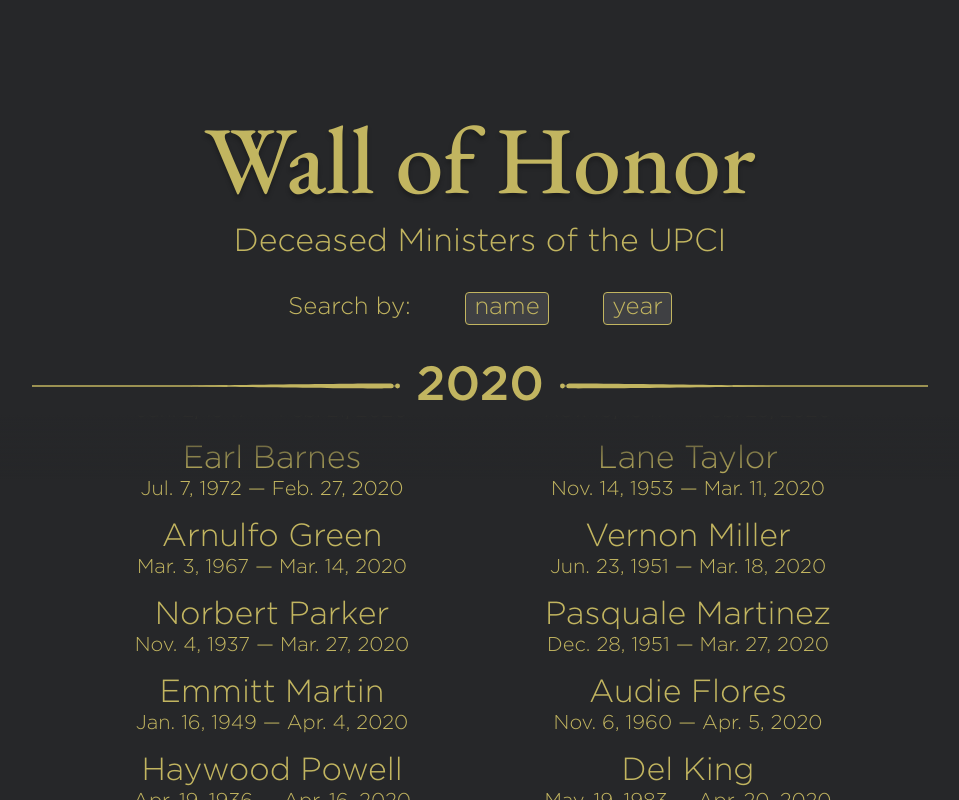
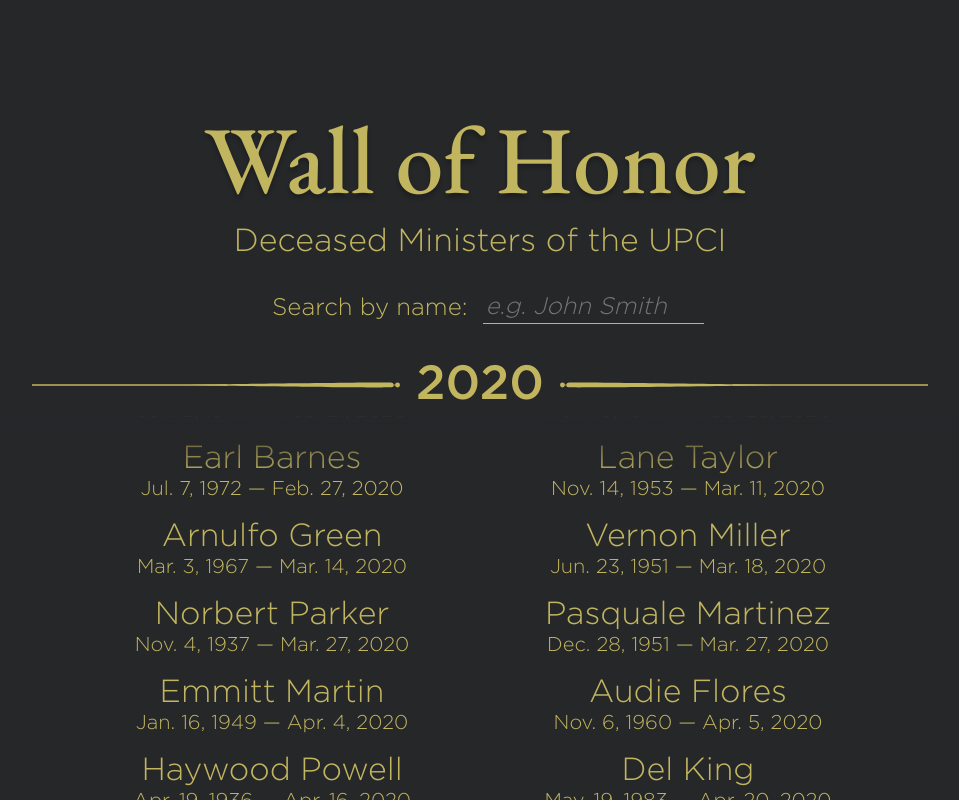
Before and after one commit to jdbernard/upci-wall-of-honor, a Vue app in the folder webapp/: page /deceased-ministers in a window 1280 px wide. Both pictures are taken after a click on the button "name". Shown: the part 232-1032 px from the top of the page, without its empty margins (160-1119 px from the left). Built offline with nearby package versions, Linux system fonts and the light colour scheme.

Commit message:
Start adding search functionality to the deceased ministers page.

```diff
--- a/webapp/package.json
+++ b/webapp/package.json
@@ -16,9 +16,11 @@
     "url": "https://git.jdb-labs.com/jdb-labs/upci-wall-of-honor.git"
   },
   "dependencies": {
+    "@types/lodash.debounce": "^4.0.6",
     "axios": "^0.19.2",
     "core-js": "^3.6.4",
     "immutable": "^4.0.0-rc.12",
+    "lodash.debounce": "^4.0.8",
     "moment": "^2.24.0",
     "vue": "^2.6.11",
     "vue-class-component": "^7.2.3",
--- a/webapp/src/components/SearchBar.scss
+++ b/webapp/src/components/SearchBar.scss
@@ -8,13 +8,22 @@
   font-size: $body-font-size-sm;
   font-weight: 300;
   margin: $spacer 0;
-  width: 12rem;
+  width: 14rem;
 
   button {
     padding: 0px 8px 2px 8px;
   }
 
   // Keep text baseline aligned with the button text
-  span { padding-bottom: 2px; }
+  & > span {
+    margin: 0 $spacer-sm;
+    white-space: nowrap;
+  }
+
+  &.main > span { padding-bottom: 2px; }
+
+  input[type=text] {
+    min-width: 0;
+  }
 
 }
--- a/webapp/src/components/SearchBar.ts
+++ b/webapp/src/components/SearchBar.ts
@@ -1,4 +1,5 @@
 import { Component, Emit, Prop, Vue } from 'vue-property-decorator';
+import debounce from 'lodash.debounce';
 
 @Component({})
 export default class SearchBarComponent extends Vue {
@@ -6,7 +7,30 @@
   byName = false;
   byYear = false;
 
-  @Emit() nameFilterChanged(filter: string) {
+  public searchByName() {
+    this.byName = true;
+    this.byYear = false;
+  }
+
+  public searchByYear() {
+    this.byYear = true;
+    this.byName = false;
+  }
+
+  public handleNameUpdate: (evt: KeyboardEvent) => string = debounce(
+    (evt: KeyboardEvent) => {
+      const input: HTMLInputElement = evt?.target as HTMLInputElement;
+      return this.emitFilterChanged(input?.value);
+    },
+    200
+  );
+
+  @Emit() emitFilterChanged(filter: string) {
+    console.log('filter: ', filter);
     return filter;
   }
+
+  @Emit() emitYearSelected(year: number) {
+    return year;
+  }
 }
--- a/webapp/src/components/SearchBar.vue
+++ b/webapp/src/components/SearchBar.vue
@@ -1,15 +1,19 @@
 <template>
   <div class="search" v-if="byName">
     <span>Search by name:</span>
-    <input (change)="nameFilterChanged" placeholder="e.g. John Smith" />
+    <input
+      @keydown="handleNameUpdate"
+      placeholder="e.g. John Smith"
+      type="text"
+    />
   </div>
   <div class="search" v-else-if="byYear">
     TBD
   </div>
-  <div class="search" v-else>
+  <div class="search main" v-else>
     <span>Search by:</span>
-    <button>name</button>
-    <button>year</button>
+    <button @click="searchByName()">name</button>
+    <button @click="searchByYear()">year</button>
   </div>
 </template>
 <script lang="ts" src="./SearchBar.ts"></script>
--- a/webapp/src/styles/ui-common.scss
+++ b/webapp/src/styles/ui-common.scss
@@ -35,14 +35,23 @@
   }
 }
 
-button {
-  border: solid thin $color-fg;
-  background-color: lighten($color-bg, 10%);
-  border-radius: $spacer-xxs;
+input[type=text], button {
   color: $color-fg;
-  cursor: pointer;
   font-family: inherit;
   font-size: inherit;
   font-weight: inherit;
+}
+
+input[type=text] {
+  background-color: $color-bg;
+  border-bottom: solid thin $color-fg;
+  font-style: italic;
+}
+
+button {
+  background-color: lighten($color-bg, 10%);
+  border: solid thin $color-fg;
+  border-radius: $spacer-xxs;
+  cursor: pointer;
   padding: 4px;
 }
```
Also changed, not shown: 1 other file (tests, documents, lock files or other folders).
